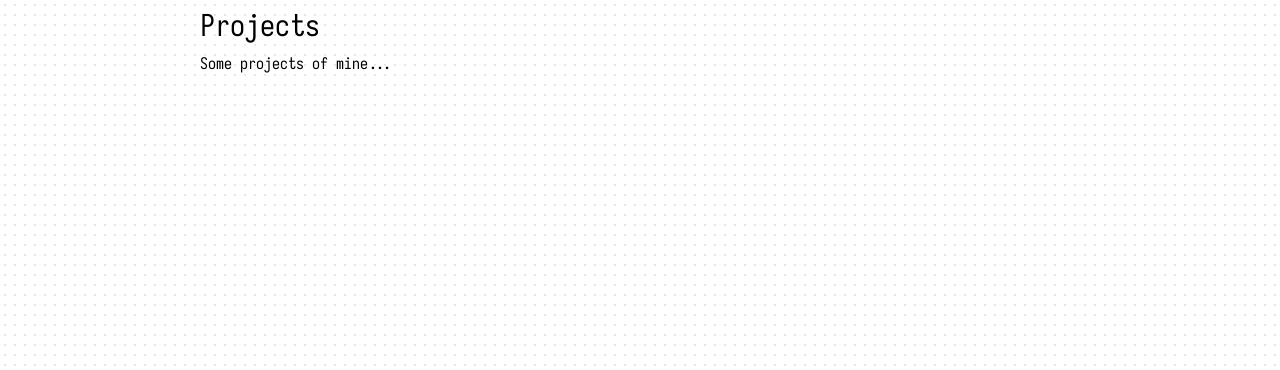
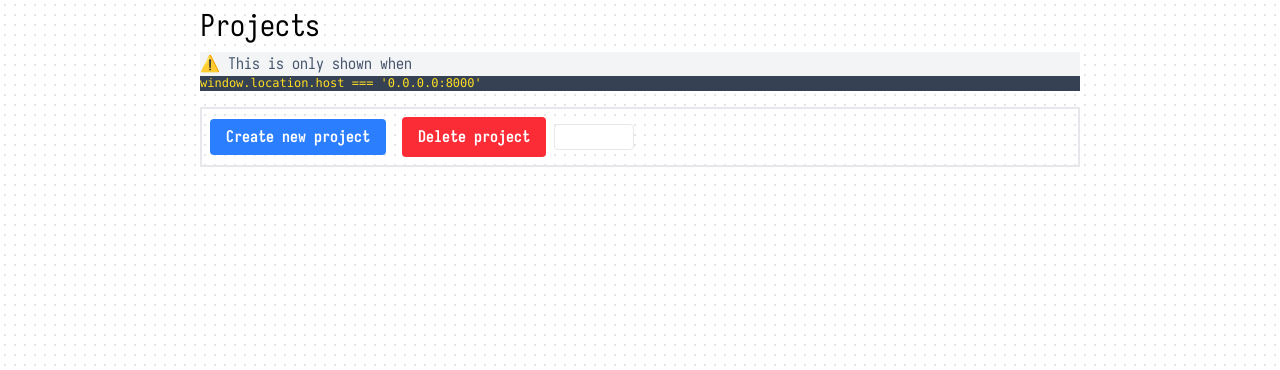
Before and after one commit to GeroZayas/Gero-Website-2026, a FastAPI app: template templates/projects.html in a window 1280 px wide. Shown: the part 50-420 px from the top of the page. Run offline with FastAPI, Linux system fonts and the light colour scheme; the template is opened without the code that fills it, so the values that code supplies are empty; parts of the project's set-up code (start-up, migrations or seed data) failed here and were passed over; some libraries are stand-ins or nearby versions.

Commit message:
feat: add project creation and deletion functionality with UI components

```diff
--- /dev/null
+++ b/templates/jinja_components/create_delete_project.html
@@ -0,0 +1,21 @@
+<div data-signals="{isLocal: window.location.host === '0.0.0.0:8000'}">
+    <p data-show="$isLocal" class="bg-gray-100 text-slate-600">⚠️ This is only shown when
+    <pre data-show="$isLocal"
+        class="text-xs bg-gray-700 text-yellow-300"><code>window.location.host === '0.0.0.0:8000'</code></pre>
+    </p>
+    <div data-show="$isLocal" class="w-auto mt-4 mb-4 items-center flex gap-4 p-2 border-2 border-gray-200">
+        <div>
+            <a class="bg-blue-500 hover:bg-blue-700 text-white font-bold lg:py-2 lg:px-4 rounded"
+                href="/project-creator">Create
+                new
+                project</a>
+            </a>
+        </div>
+        <div>
+            <button
+                data-on:click="@post('/project-creator-delete-project/' + $projecttIdDelete); window.location.reload();"
+                class="bg-red-500 hover:bg-red-700 text-white font-bold lg:py-2 lg:px-4 rounded">Delete project</button>
+            <input class="bg-white border w-20 border-gray-200 rounded " data-bind:project-id-delete type="number">
+        </div>
+    </div>
+</div>
--- /dev/null
+++ b/templates/jinja_components/project_card.html
@@ -0,0 +1,28 @@
+{% macro project_card(link, title, tags, picture, description,
+    classes="items-center flex max-w-l overflow-hidden rounded bg-slate-50"
+    )%}
+
+<div class="{{classes}}">
+  <div class="w-20 shrink-0">
+    <a href="blog/{{link}}">
+      <img
+        src="{{picture}}"
+        alt="Card image"
+        class="object-cover object-center transition-transform duration-300 hover:scale-105"
+      />
+    </a>
+  </div>
+
+  <div class="md:p-2 p-2">
+    <a
+      href="blog/{{link}}"
+      class="lg:text-1xl font-bold text-md text-red-700 hover:text-red-900 hover:underline"
+    >
+      {{title}}
+    </a>
+    <p class="mt-2 lg:text-sm text-xs text-gray-600">{{description}}</p>
+    <br>
+    <p class="mt-2 lg:text-sm text-xs text-gray-600">{{tags}}</p>
+  </div>
+</div>
+{% endmacro %}
--- a/templates/projects.html
+++ b/templates/projects.html
@@ -1,13 +1,27 @@
 {% extends "base.html" %} {% block title %} Projects {% endblock %} {% block
 content %}
+{% from "./jinja_components/project_card.html" import
+project_card %}
 
 <!-- <section class="mt-1 mb-1">{% include "header_home_small.html"%}</section> -->
 
 <div class="mt-2 mb-2">
-  <h1 class="text-3xl">Projects</h1>
+    <h1 class="text-3xl">Projects</h1>
 </div>
 
+{% include "create_delete_project.html" %}
+
+
+<!-- link, title, tags, picture, description -->
+
 <div class="">
-  <p>Some projects of mine...</p>
+    <div class="grid grid-cols-1 lg:grid-cols-2 gap-3">
+        {% for project in projects %}
+
+        {{project_card(project["link"], project["name"], project["tags"],
+        project["picture"], project["description"])}}
+
+        {% endfor %}
+    </div>
 </div>
 {% endblock %}
```
Also changed, not shown: templates/project_creator.html (added, +34 -0 lines).
